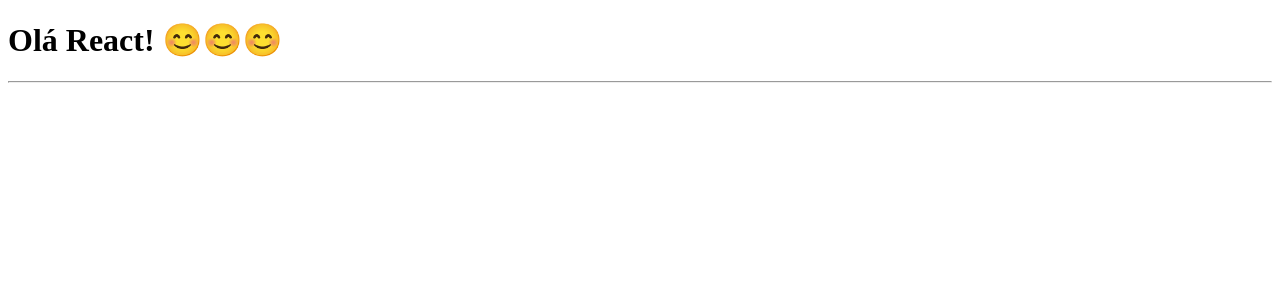
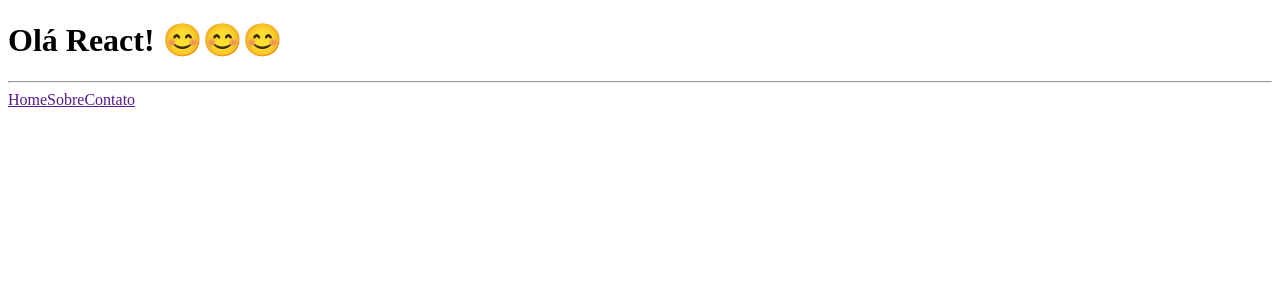
Before and after one commit to VanessaBaldin1/react-fundamentos, a React (Vite) app: page / in a window 1280 px wide. Shown: the top 300 px of the page. Built offline with nearby package versions, Linux system fonts and the light colour scheme.

Commit message:
adiciona menu

```diff
--- a/src/App.tsx
+++ b/src/App.tsx
@@ -6,6 +6,11 @@ export default function App() {
     <header>
       <h1>Olá React! 😊😊😊</h1>
       <hr />
+      <nav>
+        <a href="">Home</a>
+        <a href="">Sobre</a>
+        <a href="">Contato</a>
+      </nav>
     </header>
   );
 }
```
